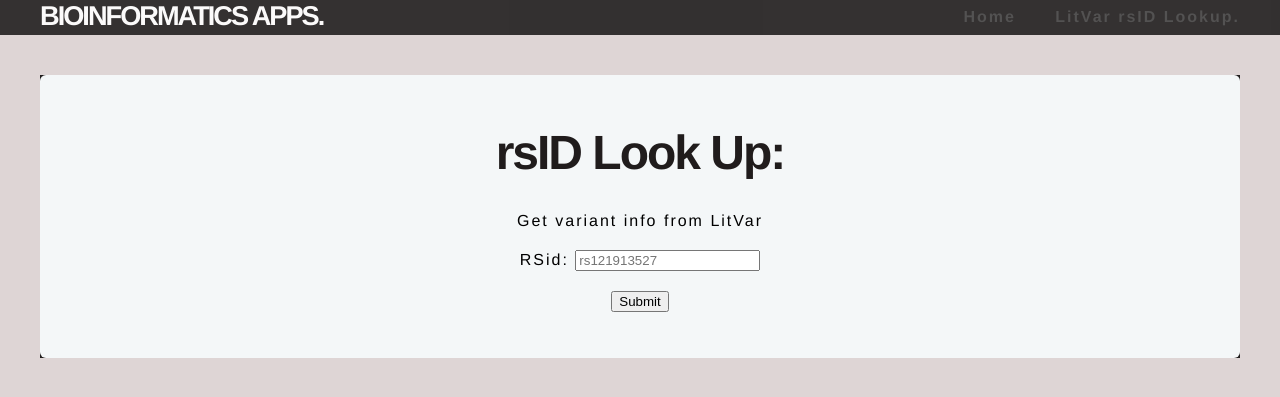
After one commit to cjvillar/FlaskRsidCatalog, a Flask app: page /rsID/ in a window 1280 px wide. The commit adds this page. Shown: the top 397 px of the page. Run offline with Flask 2, Linux system fonts and the light colour scheme.

Commit message:
updating flask app

```diff
--- a/hello.py
+++ b/hello.py
@@ -1,16 +1,22 @@
-from flask import Flask, render_template
+from flask import Flask, render_template, redirect, url_for, request, session
+from requests.api import get
 app = Flask(__name__)
+
+from litvar_api import litvar_url
 
 @app.route('/')
 def home():
     return render_template('home_page.html')
 
-@app.route('/about/')
-def about():
-    return render_template('about.html')
 
-
-
+@app.route('/rsID/', methods=['GET','POST'])
+def rsID():
+    if request.method == "POST":
+        rsid = request.form['rs']
+        get_id_response = litvar_url(rsid)
+        return render_template('rsID.html',get_id_response = litvar_url(rsid))
+    else:
+        return render_template('rsID.html')
 
 if __name__ == '__main__':
     app.run(debug=True)
--- a/static/css/main.css
+++ b/static/css/main.css
@@ -2,8 +2,8 @@ body {
   margin: 0;
   padding: 0;
   font-family: "Helvetica Neue", Helvetica, Arial, sans-serif;
-  color: rgb(206, 194, 194);
-  background-color: #1a1818f6;
+  color: rgb(250, 250, 250);
+  background-color: #ddd4d4f6;
 }
 /*
  * Formatting the header area
@@ -23,7 +23,7 @@ header h1.logo {
   float: left;
 }
 header h1.logo:hover {
-  color: rgba(226, 236, 235, 0.808);
+  color: rgba(104, 110, 110, 0.808);
   text-decoration: none;
   text-align: right;
 
@@ -40,16 +40,16 @@ header h1.logo:hover {
 div.home {
   padding: 10px 0 30px 0;
   margin-top: 40px;
-  background-color: #6666d1;
+  background-color: #e3e3eb;
   -webkit-border-radius: 6px;
       -moz-border-radius: 6px;
         border-radius: 6px;
 
 }
-div.about {
+div.rsID {
   padding: 10px 0 30px 0;
   margin-top: 40px;
-  background-color: #6ab6ce;
+  background-color: #f4f7f8;
   -webkit-border-radius: 6px;
      -moz-border-radius: 6px;
           border-radius: 6px;
@@ -60,6 +60,7 @@ h1 {
   margin-top: 40px;
   text-align: center;
   letter-spacing: -2px;
+  color:rgb(32, 28, 28);
 }
 
 h2 {
@@ -69,12 +70,12 @@ h2 {
   letter-spacing: -2px;
 }
 h3 {
-  font-size: 1.7em;
+  font-size: 2em;
   font-weight: 100;
   margin-top: 30px;
   text-align: center;
   letter-spacing: -1px;
-  color: rgb(112, 105, 105);
+  color: rgb(32, 28, 28);
 }
 
 p {
@@ -82,6 +83,35 @@ p {
   margin-top: 20px;
   text-align: center;
   letter-spacing: 2px;
+  color: black;
+}
+
+li {
+  font-size: 1em;
+  margin-top: 20px;
+  text-align: center;
+  letter-spacing: 2px;
+  color: black;
+
+}
+
+th {
+  font-size: 1em;
+  margin-top: 20px;
+  text-align: center;
+  letter-spacing: 2px;
+  color: black;
+
+}
+
+
+td {
+  font-size: 1em;
+  margin-top: 20px;
+  text-align: center;
+  letter-spacing: 2px;
+  color: black;
+
 }
 
 
--- a/templates/home_page.html
+++ b/templates/home_page.html
@@ -6,6 +6,7 @@
   <div class="home">
     <h1>Basic Website.</h1>
     <p>Using Flask framework.</p>
+
   </div>
 {% endblock %}
 
--- a/templates/layout.html
+++ b/templates/layout.html
@@ -7,11 +7,11 @@
   <body>
     <header>
       <div class="container">
-        <h1 class="logo">Nav Code in templates/layout.html.</h1>
+        <h1 class="logo">Bioinformatics Apps.</h1>
         <strong><nav>
           <ul class="menu">
             <li><a href="{{ url_for('home') }}">Home</a></li>
-            <li><a href="{{ url_for('about') }}">About</a></li>
+            <li><a href="{{ url_for('rsID') }}">LitVar rsID Lookup.</a></li>
           </ul>
         </nav></strong>
       </div>
--- /dev/null
+++ b/templates/rsID.html
@@ -0,0 +1,28 @@
+<!DOCTYPE html>
+<html>
+  <body>
+{% extends "layout.html" %}
+{% block content %}
+   <div class="rsID">
+     <h1>rsID Look Up:</h1>
+     <p>Get variant info from LitVar</p>
+       <form method="POST" action="/rsID">
+           <p>RSid: <input type="text" name="rs" placeholder="rs121913527" ></p>
+           <p><input type="submit" value="Submit"></p>
+       </form>
+       {% if get_id_response %}
+       <h3>rsID:</h3>
+         <p>{{get_id_response[0]}} </p>
+       <h3>Gene:</h3>
+         <p>{{get_id_response[3]['name']}}</p>
+       <h3>Diseases:</h3>
+       {% for k in get_id_response[1].keys() %}
+       <li>
+       {{k}}
+       </li>
+       {%endfor%}
+       {% endif %}
+       {%endblock%}
+   </div>
+  </body>
+</html>
--- /dev/null
+++ b/test.py
@@ -0,0 +1,4 @@
+from litvar_api import litvar_url
+rs = 'rs121913527'
+test = litvar_url(rs)
+print(test[1].keys())
```
Also changed, not shown: litvar_api.py (added, +21 -0 lines), templates/about.html (deleted, +0 -12 lines), README.txt.
